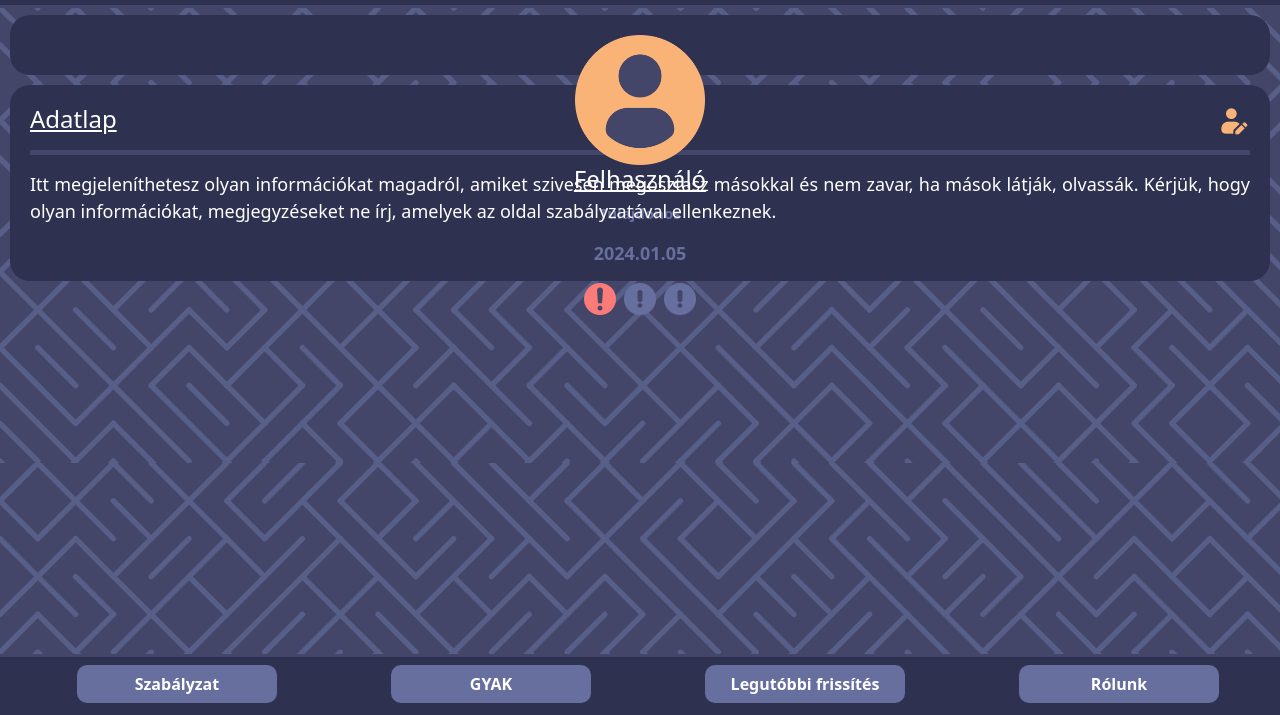
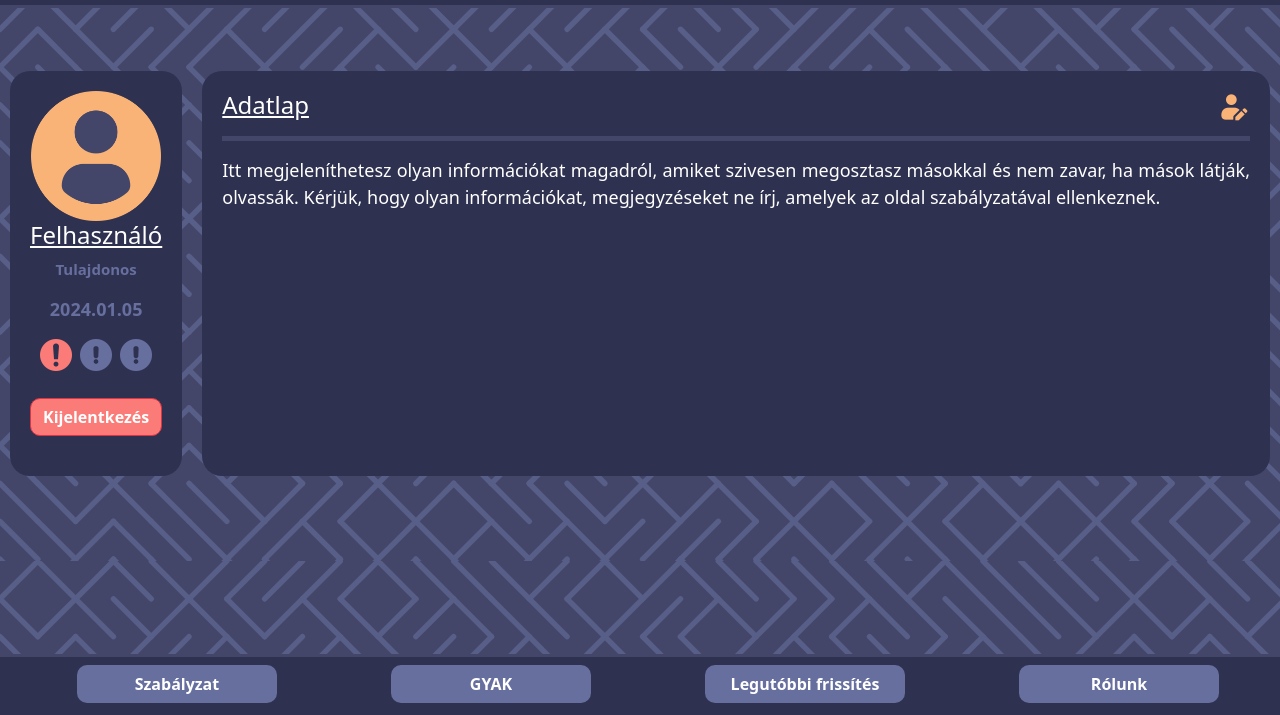
Before and after one commit to kecskeszsoltistvan/ForumProjekt, a plain HTML site: page index.html at #!/profil in a window 1280 px wide. Shown: the part 85-800 px from the top of the page. Drawn offline with Linux system fonts and the light colour scheme.

Commit message:
profil oldal css igazítások

```diff
--- a/Assets/css/style.css
+++ b/Assets/css/style.css
@@ -45,7 +45,9 @@ body{
     border-radius: 10px;
     background-color: #676F9E;
 }
-
+.btn-danger{
+    background-color: #fa7b77;
+}
 .btn:hover{
     background-color: #F9B079;
 }
@@ -241,10 +243,13 @@ h3{
 .name{
     margin: 15px 10px 10px 10px;
 }
-
+.profiloldal{
+    display: flex;
+    flex-direction: row;
+    padding-top: 7vh;
+}
 .profil{
-    height: 51px;
-    width: auto;
+    display: flex;
 }
 .datum{
     color: #676F9E;
--- a/Views/profil.html
+++ b/Views/profil.html
@@ -1,3 +1,4 @@
+        <div class="profiloldal">
         <div class="profil">
                 <img id="profilkep" src="icons/profile-user.png">
                 <h4>Felhasználó</h4>
@@ -8,6 +9,8 @@
                     <img class="warning" src="icons/blue-warning.png">
                     <img class="warning" src="icons/blue-warning.png">
                 </div>
+                <br>
+                <button type="button" class="btn btn-danger">Kijelentkezés</button>
             </div>
 
             <div class="adatlap">
@@ -15,3 +18,4 @@
                 <hr>
                 <p>Itt megjeleníthetesz olyan információkat magadról, amiket szivesen megosztasz másokkal és nem zavar, ha mások látják, olvassák. Kérjük, hogy olyan információkat, megjegyzéseket ne írj, amelyek az oldal szabályzatával ellenkeznek.</p>
             </div>
+    </div>
```
Lines whose indentation alone changed are shown as unchanged.
